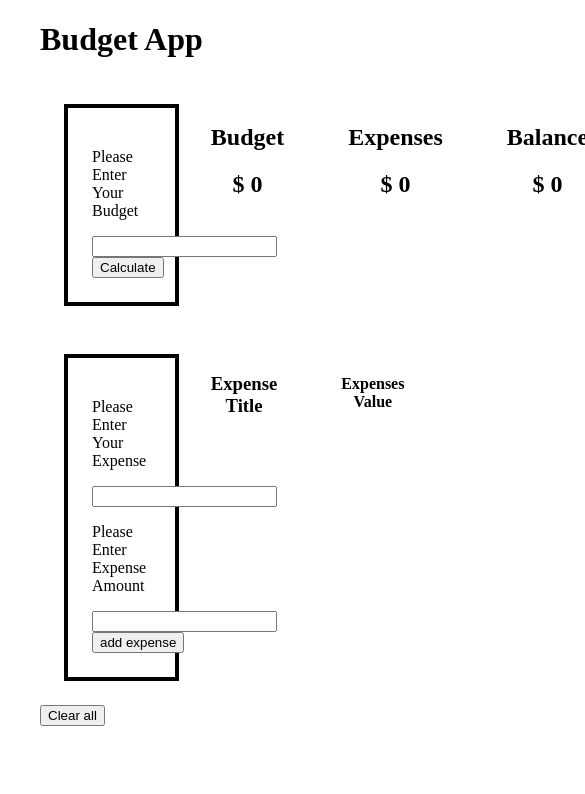
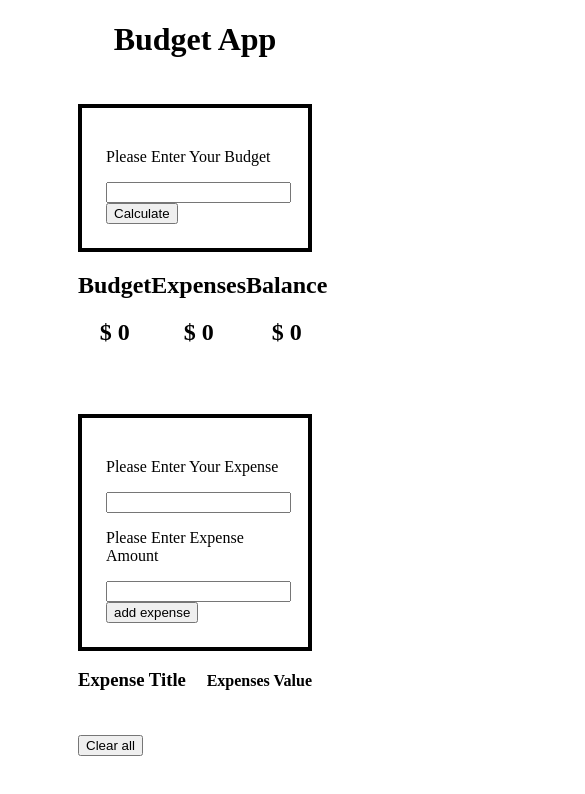
Before and after one commit to ManqobaSibeko/budgetApp, a plain HTML site: page index.html in a window 390 px wide. Shown: the top 794 px of the page, 585 px wide, since content can reach past the window. Drawn offline with Linux system fonts and the light colour scheme.

Commit message:
adding files

```diff
--- a/index.html
+++ b/index.html
@@ -14,9 +14,11 @@
 
         } */
         body{
-            max-width: 50%;
+            max-width: 60%;
             padding: 0 2rem;
             text-transform: capitalize;
+
+            margin: auto ;
 
         }
         header,main{
@@ -43,6 +45,34 @@
 
         div{
             margin: 0 2rem;
+        }
+        h1{
+            text-align: center;
+        }
+
+        @media all and (max-width:930px){
+            header,main{
+            display: block;
+            padding: 1.5rem 0;
+
+        }
+
+        section{
+            flex-shrink: inherit;
+        }
+
+        div{
+            display: inline-block;
+            margin: 0 ;
+        }
+
+        form{
+            min-width: none;
+
+        }
+
+
+
         }
     </style>
 </head>
```
